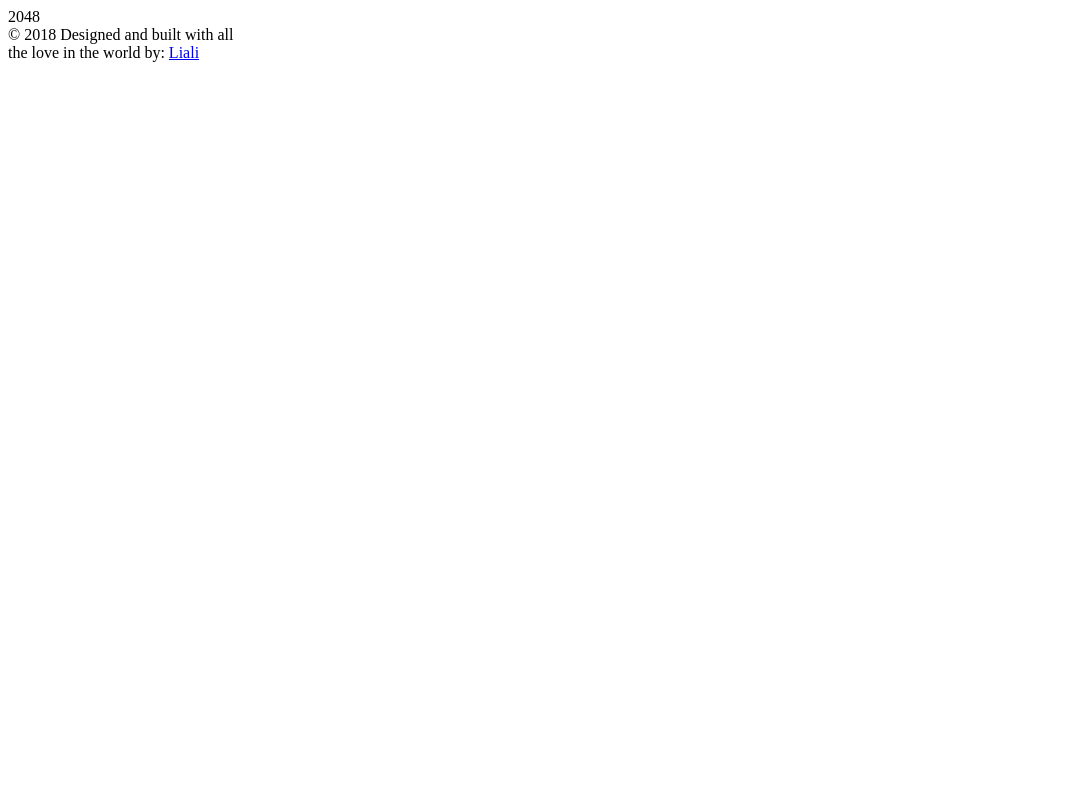
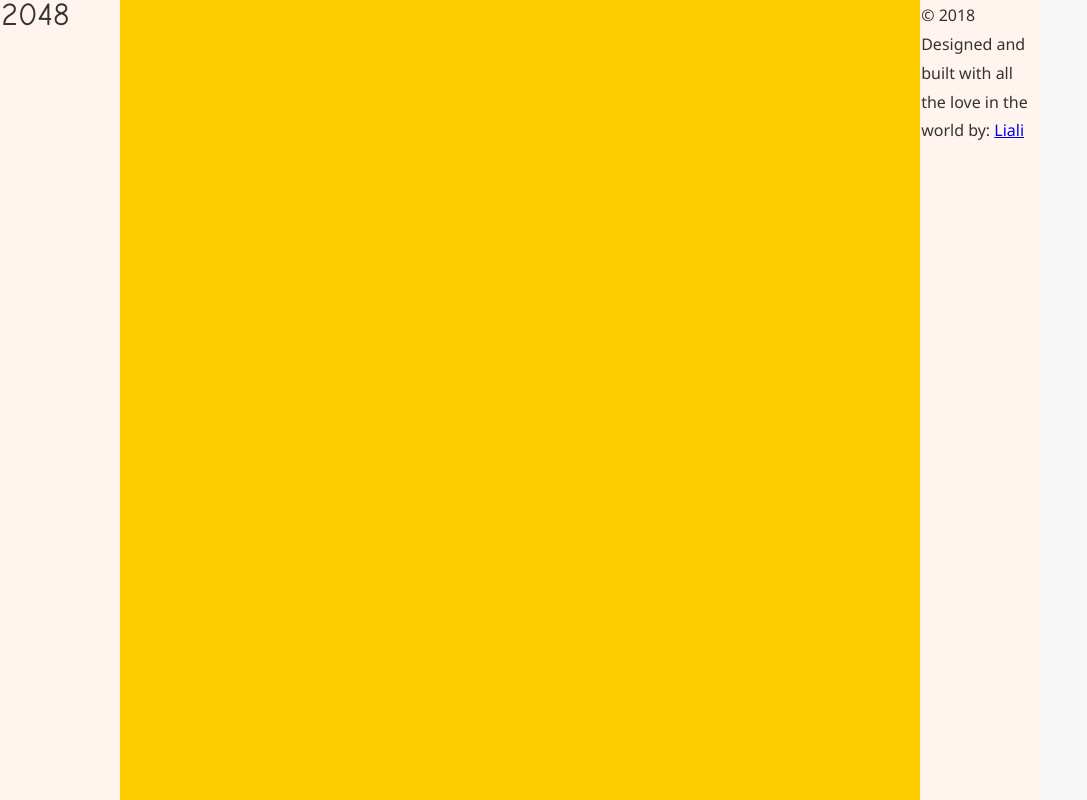
Before and after one commit to Lialil/lialil.github.io, a plain HTML site: page index.html in a window 1280 px wide. Shown: the whole page, without its empty margins (0-1087 px from the left). Drawn offline with nearby package versions, Linux system fonts and the light colour scheme.

Commit message:
change index.html

```diff
--- a/index.html
+++ b/index.html
@@ -4,7 +4,7 @@
  	<meta charset="utf-8">
  	<title>2048</title>
  	<style>  </style>
- 	<link rel="stylesheet" href="4.css">
+ 	<link rel="stylesheet" href="1.css">
  	<script src="//code.jquery.com/jquery-3.3.1.min.js"></script>
  	<script src="1.js"></script>
 </head>
```
